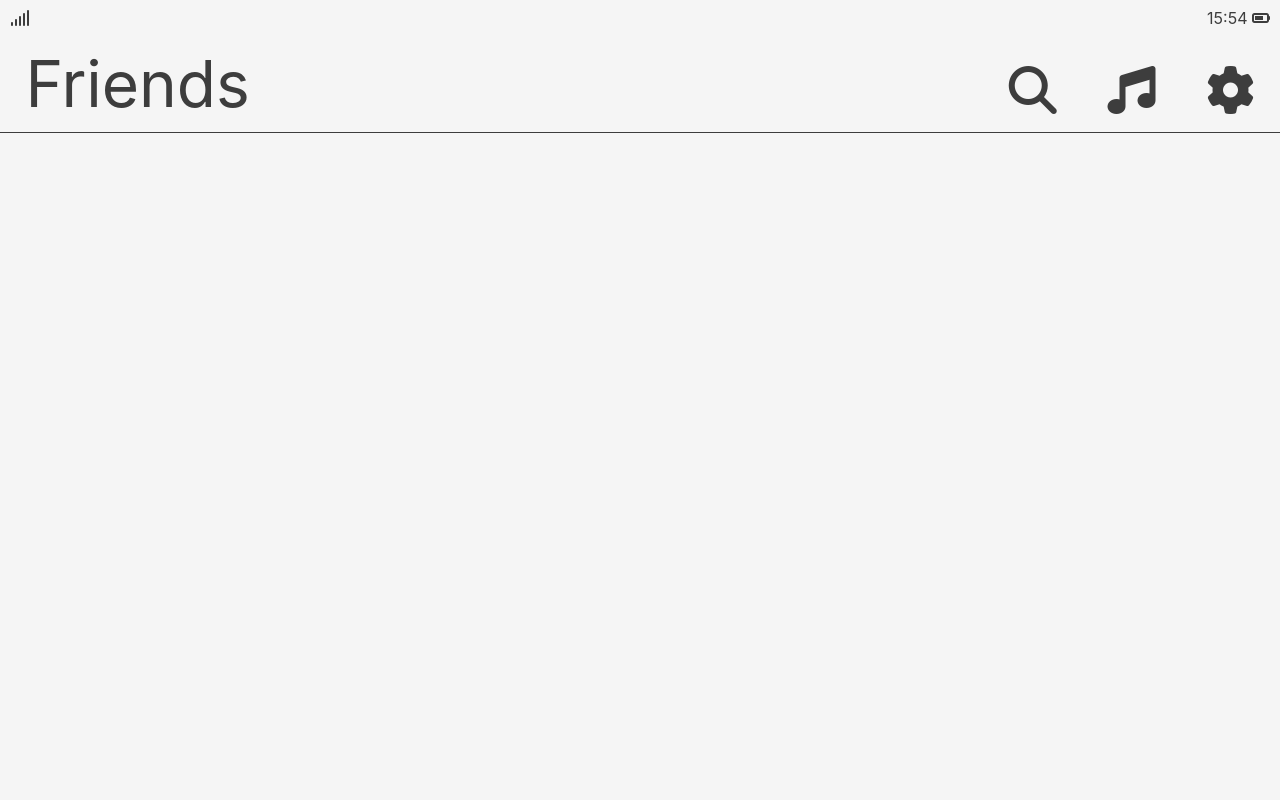
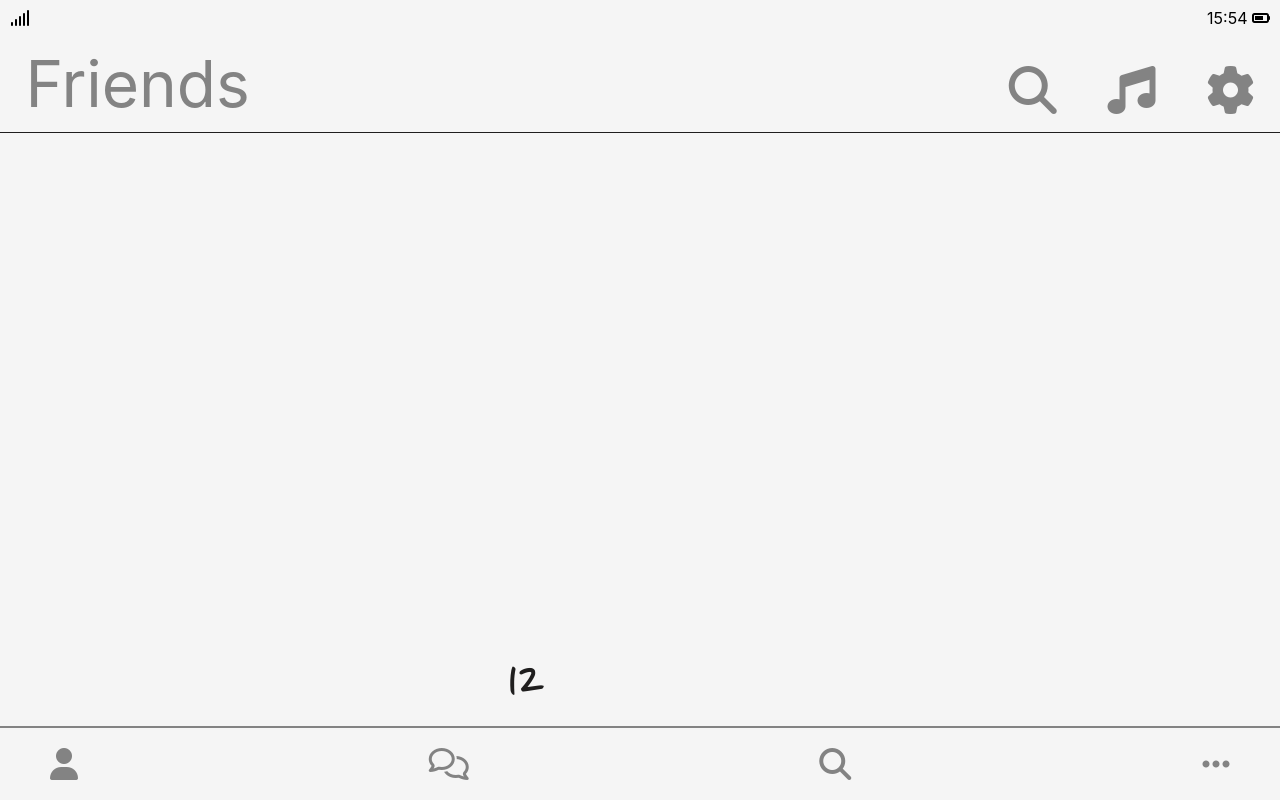
Before and after one commit to NangmanGureum/anime-talk, a plain HTML site: page friends.html in a window 1280 px wide. Drawn offline with Linux system fonts and the light colour scheme; files whose address does not match are found by name.

Commit message:
Add Some Stuffs

```diff
--- a/friends.html
+++ b/friends.html
@@ -4,7 +4,7 @@
     <meta charset="UTF-8">
     <meta http-equiv="X-UA-Compatible" content="IE=edge">
     <meta name="viewport" content="width=device-width, initial-scale=1.0">
-    <title>Welcome - ANIME TALK</title>
+    <title>Friends - ANIME TALK</title>
 
     <link rel="stylesheet" href="stylesheets/styles.css">
 </head>
@@ -34,7 +34,28 @@
             </div>
         </header>
 
+        <nav class="nav">
+            <ul class="nav__list">
+                <li class="nav__list__btn">
+                    <a class="nav__list__btn__link__friends" href="friends.html"><i class="fas fa-user fa-2x"></i></a>
+                </li>
 
+                <li class="nav__list__btn">
+                    <span class="nav__list__notif">
+                        12
+                    </span>
+                    <a class="nav__list__btn__link__chats" href="#"><i class="far fa-comments fa-2x"></i></a>
+                </li>
+
+                <li class="nav__list__btn">
+                    <a class="nav__list__btn__link__search" href="#"><i class="fas fa-search fa-2x"></i></a>
+                </li>
+
+                <li class="nav__list__btn">
+                    <a class="nav__list__btn__link__finds" href="#"><i class="fas fa-ellipsis-h fa-2x"></i></a>
+                </li>
+            </ul>
+        </nav>
     </div>
 
     <!-- Font Awsome -->
--- /dev/null
+++ b/stylesheets/components/nav-bar/nav-bar.css
@@ -0,0 +1,37 @@
+.nav {
+  position: fixed;
+  bottom: 0;
+  width: 100%;
+  background-color: var(--main-bg-color);
+  padding: 20px 50px;
+  box-sizing: border-box;
+  border-top: solid 2px var(--paperblack);
+}
+
+.nav__list {
+  display: flex;
+  justify-content: space-between;
+}
+
+.nav__list__btn {
+  position: relative;
+}
+
+.nav__list__notif {
+  width: 5vw;
+  height: 5vw;
+
+  font-size: 5vw;
+
+  display: flex;
+  justify-content: center;
+  align-items: center;
+
+  color: var(--dougablack);
+
+  position: absolute;
+  left: 5vw;
+  bottom: 5vw;
+
+  font-family: var(--pen-script);
+}
--- a/stylesheets/components/status-bar/status-bar.css
+++ b/stylesheets/components/status-bar/status-bar.css
@@ -1,4 +1,11 @@
 .status-bar {
+  color: black;
+
+  /* position: fixed;
+  top: 0;
+  width: 100%;
+  box-sizing: border-box; */
+
   display: flex;
   flex-direction: row;
   align-items: center;
--- a/stylesheets/imports.css
+++ b/stylesheets/imports.css
@@ -24,3 +24,10 @@
 /* Login Page */
 @import "screens/login/login.css";
 @import "screens/login/login__media.css";
+
+/* ==================== */
+/*         Fonts        */
+/* ==================== */
+
+/* Nanum Pen Script */
+@import url("https://fonts.googleapis.com/css2?family=Nanum+Pen+Script&display=swap");
--- a/stylesheets/screens/login/login.css
+++ b/stylesheets/screens/login/login.css
@@ -34,13 +34,19 @@
 
 .screen__login-form__textbox {
   border-radius: 5px;
-  font-size: 3vh;
+  font-size: 4vh;
   padding: 1.5vh 2vw;
+  padding-bottom: 2.5vw;
   margin-bottom: 2vh;
+
+  font-family: var(--pen-script);
+  color: var(--dougablack);
 }
 
 .screen__login-form__textbox::placeholder {
+  font-family: var(--font-default);
   color: var(--paperblack);
+  font-size: 3vh;
 }
 
 .screen__login-form input[type="submit"] {
--- a/stylesheets/styles.css
+++ b/stylesheets/styles.css
@@ -1,11 +1,10 @@
 @import "imports.css";
 
 body {
-  font-family: -apple-system, BlinkMacSystemFont, "Segoe UI", Roboto, Oxygen,
-    Ubuntu, Cantarell, "Open Sans", "Helvetica Neue", sans-serif;
+  font-family: var(--font-default);
 
-  background-color: whitesmoke;
-  color: var(--dougablack);
+  background-color: var(--main-bg-color);
+  color: var(--paperblack);
   /* height: 1000vh; */
 }
 
--- a/stylesheets/variable.css
+++ b/stylesheets/variable.css
@@ -1,6 +1,14 @@
 :root {
+  /* Colors */
   --skyblue: rgb(130, 185, 199);
   --lightred: rgb(236, 140, 156);
-  --dougablack: rgb(61, 61, 61);
+  --dougablack: rgb(31, 30, 30);
   --paperblack: rgb(131, 131, 131);
+  --main-bg-color: whitesmoke;
+
+  /* Fonts */
+  --font-default: -apple-system, BlinkMacSystemFont, "Segoe UI", Roboto, Oxygen,
+    Ubuntu, Cantarell, "Open Sans", "Helvetica Neue", sans-serif;
+
+  --pen-script: "Nanum Pen Script", cursive;
 }
```
Also changed, not shown: stylesheets/components/nav-bar/nav-bar__media.css (added), stylesheets/components/navigation-bar/nav-bar__media.css (deleted).
